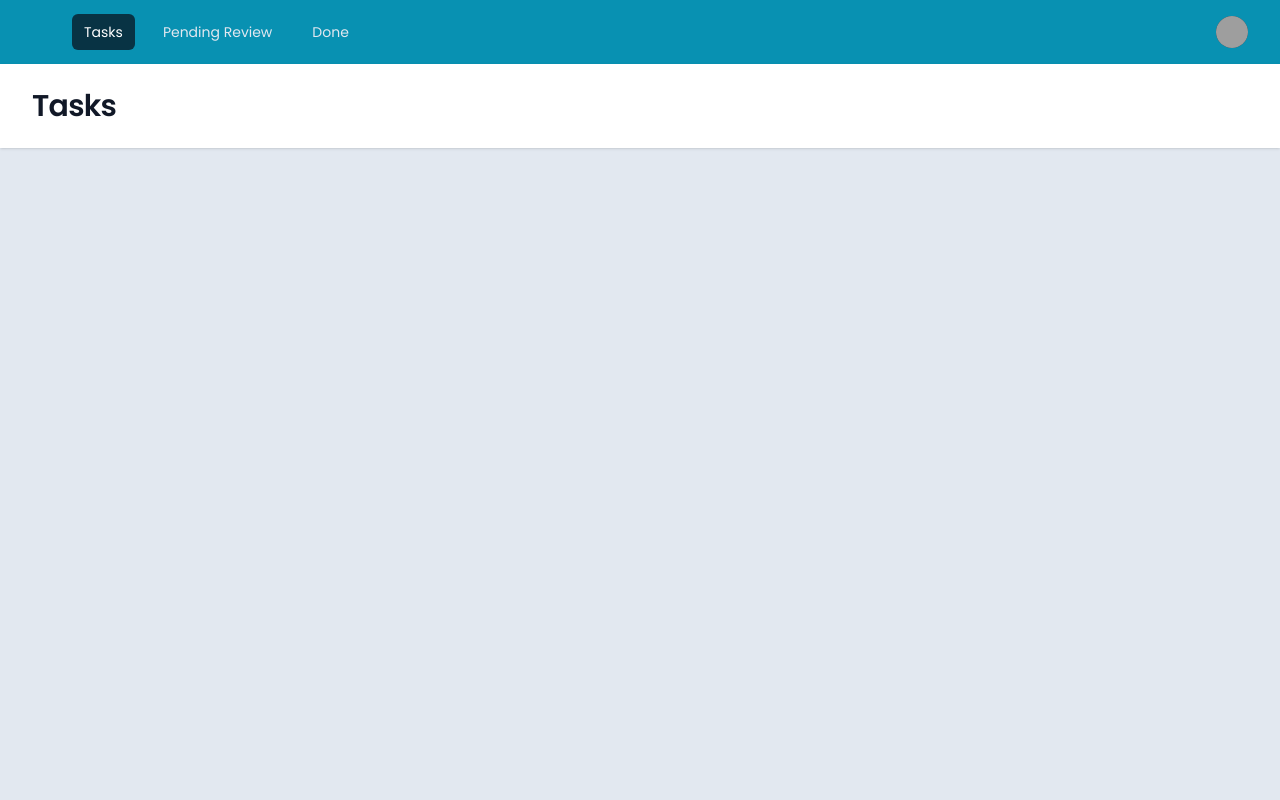
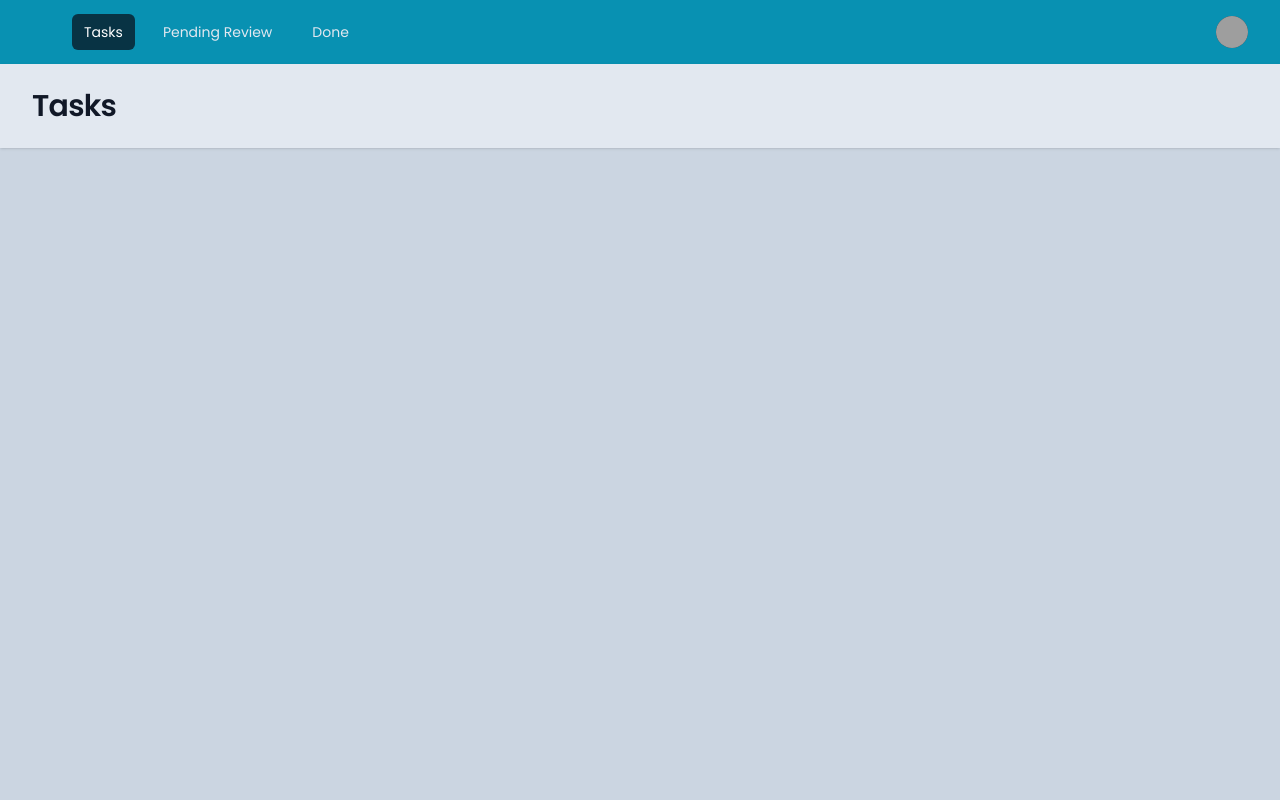
Before and after one commit to Abdorithm/EventPlaza, a Flask app: page /dashboard in a window 1280 px wide. Run offline with Flask 3, Linux system fonts and the light colour scheme; grey boxes are pictures that could not be loaded.

Commit message:
dashboard concept

```diff
--- a/web_flask/templates/dashboard.html
+++ b/web_flask/templates/dashboard.html
@@ -12,7 +12,7 @@
   <link href="../static/styles/styles.css" rel="stylesheet">
 </head>
 
-<body class="font-[Poppins] bg-slate-200 h-screen">
+<body class="font-[Poppins] bg-slate-300 h-screen">
   {% with messages = get_flashed_messages(with_categories=true) %}
   {% if messages %}
   {% for category, message in messages %}
@@ -91,7 +91,7 @@
                         To: "transform opacity-0 scale-95"
                     -->
                 <div id="user-profile-menu"
-                  class="profile-menu-leave absolute right-0 z-10 mt-2 w-48 origin-top-right rounded-md bg-white py-1 shadow-lg ring-1 ring-black ring-opacity-5 focus:outline-none"
+                  class="profile-menu-leave absolute right-0 z-10 mt-2 w-48 origin-top-right rounded-md bg-slate-200 py-1 shadow-lg ring-1 ring-black ring-opacity-5 focus:outline-none"
                   role="menu" aria-orientation="vertical" aria-labelledby="user-menu-button" tabindex="-1">
                   <!-- Active: "bg-gray-100", Not Active: "" -->
                   <a href="#" class="block px-4 py-2 text-sm text-gray-900" role="menuitem" tabindex="-1"
@@ -159,7 +159,7 @@
       </div>
     </nav>
 
-    <header class="bg-white shadow">
+    <header class="bg-slate-200 shadow">
       <div class="mx-auto max-w-7xl px-4 py-6 sm:px-6 lg:px-8">
         <h1 class="text-3xl font-bold tracking-tight text-gray-900">Tasks</h1>
       </div>
--- a/web_flask/templates/your_events.html
+++ b/web_flask/templates/your_events.html
@@ -71,7 +71,7 @@
                                     </button>
                                 </div>
                                 <div id="user-profile-menu"
-                                    class="profile-menu-leave absolute right-0 z-10 mt-2 w-48 origin-top-right rounded-md bg-white py-1 shadow-lg ring-1 ring-black ring-opacity-5 focus:outline-none"
+                                    class="profile-menu-leave absolute right-0 z-10 mt-2 w-48 origin-top-right rounded-md bg-slate-200 py-1 shadow-lg ring-1 ring-black ring-opacity-5 focus:outline-none"
                                     role="menu" aria-orientation="vertical" aria-labelledby="user-menu-button"
                                     tabindex="-1">
                                     <!-- Active: "bg-gray-100", Not Active: "" -->
```
